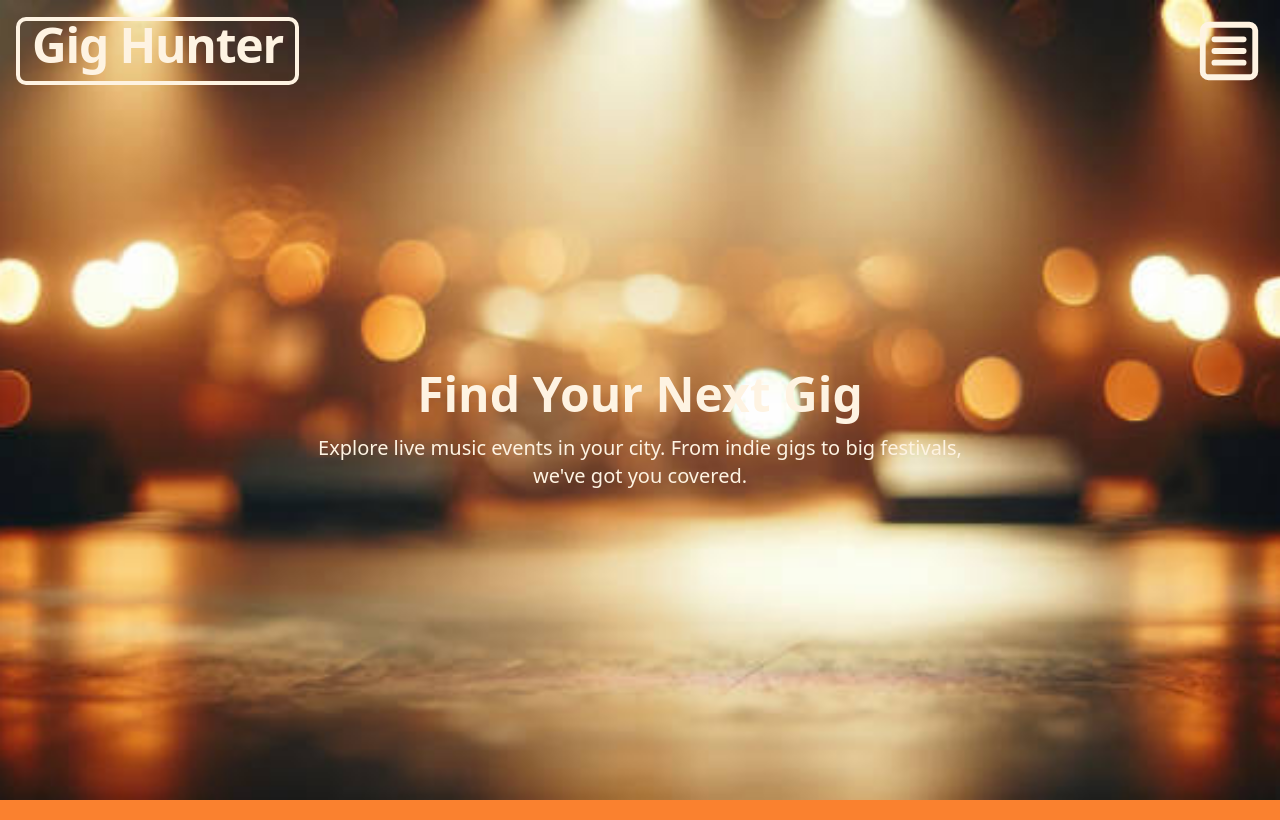
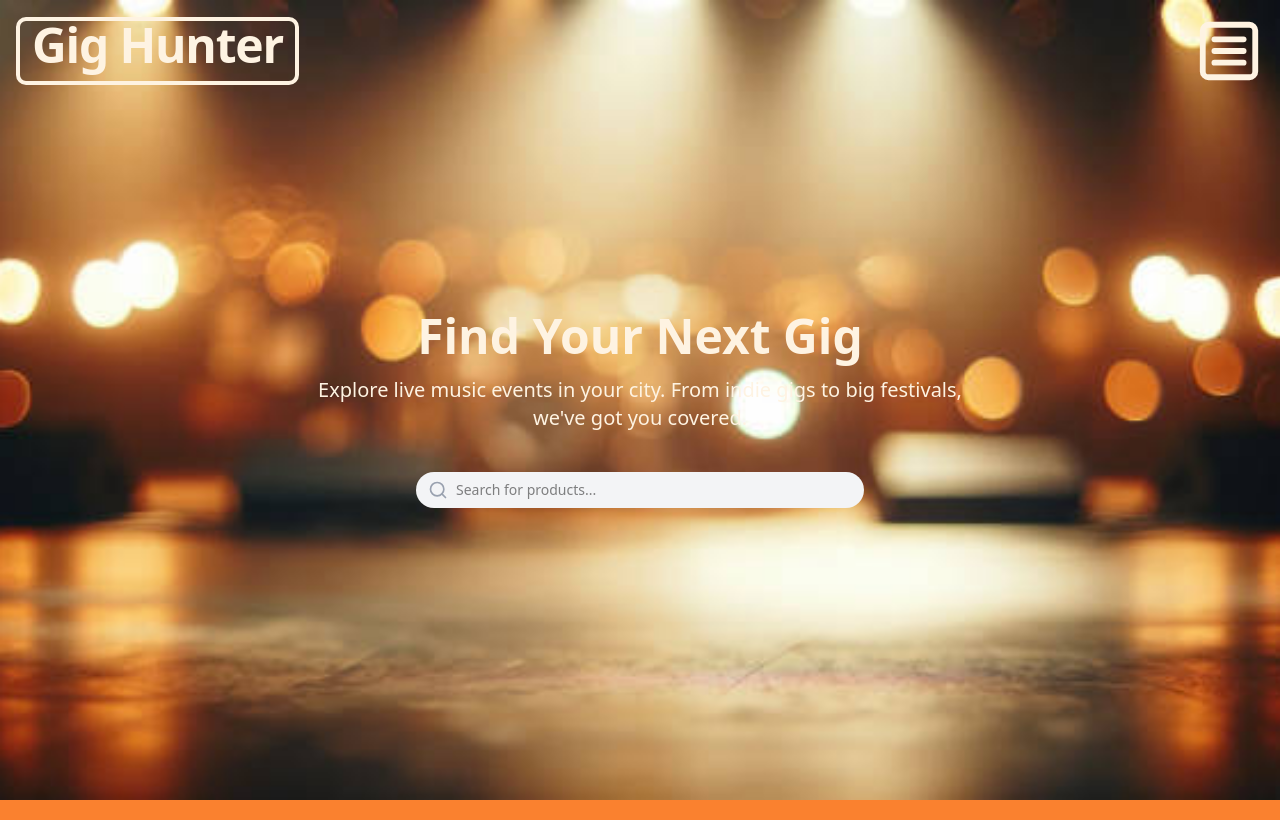
Before and after one commit to fdrcbrbr/Gig-Hunter, a Next.js app: page / in a window 1280 px wide. Built offline with nearby package versions, Linux system fonts and the light colour scheme.

Commit message:
Saving last about hero

```diff
--- a/package.json
+++ b/package.json
@@ -10,15 +10,19 @@
   },
   "dependencies": {
     "@radix-ui/react-slot": "^1.2.3",
+    "@uidotdev/usehooks": "^2.4.1",
     "class-variance-authority": "^0.7.1",
     "clsx": "^2.1.1",
+    "debounce": "^2.2.0",
     "embla-carousel-react": "^8.6.0",
+    "lodash.debounce": "^4.0.8",
     "lucide-react": "^0.545.0",
     "next": "15.5.4",
     "react": "19.1.0",
     "react-dom": "19.1.0",
     "tailwind-merge": "^3.3.1",
-    "tailwindcss-animate": "^1.0.7"
+    "tailwindcss-animate": "^1.0.7",
+    "use-debounce": "^10.0.6"
   },
   "devDependencies": {
     "@eslint/eslintrc": "^3",
--- a/src/components/hero.tsx
+++ b/src/components/hero.tsx
@@ -1,14 +1,15 @@
+import SearchBar from "./ui/search";
 
-// components/Hero.jsx
 export default function Hero() {
   return (
     <div className="w-full min-h-[70vh] p-4 flex flex-col items-center justify-center text-center">
-      <h1 className="text-[var(--color-cream)] text-5xl font-bold mb-4">
+      <h2 className="text-[var(--color-cream)] text-5xl font-bold mb-4">
         Find Your Next Gig
-      </h1>
+      </h2>
       <p className="text-[var(--color-cream)] text-xl max-w-2xl">
         Explore live music events in your city. From indie gigs to big festivals, we&apos;ve got you covered.
       </p>
+      <SearchBar/>
     </div>
   );
 }
--- /dev/null
+++ b/src/components/ui/search.tsx
@@ -0,0 +1,38 @@
+"use client";
+
+import { useSearchParams, usePathname, useRouter } from "next/navigation";
+import { SearchIcon } from "lucide-react";
+import { useDebouncedCallback } from "use-debounce";
+
+export default function SearchBar() {
+  const searchParams = useSearchParams();
+  const pathname = usePathname();
+  const { replace } = useRouter();
+
+  const handleSearch = useDebouncedCallback((term: string) => {
+    const params = new URLSearchParams(searchParams);
+    if (term) {
+      params.set("query", term);
+    } else {
+      params.delete("query");
+    }
+    replace(`${pathname}?${params.toString()}`);
+  }, 300);
+
+  return (
+    <div className="flex justify-center w-full my-10">
+      <div className="relative w-full max-w-md">
+        <input
+          type="text"
+          placeholder="Search for products..."
+          defaultValue={searchParams.get("query")?.toString() || ""}
+          onChange={(e) => handleSearch(e.target.value)}
+          className="w-full rounded-full bg-gray-100 py-2 pl-10 pr-4 text-sm focus:outline-none focus:ring-2 focus:ring-gray-300"
+        />
+        <div className="absolute inset-y-0 left-0 flex items-center pl-3 pointer-events-none">
+          <SearchIcon className="h-5 w-5 text-gray-400" />
+        </div>
+      </div>
+    </div>
+  );
+}
```
Also changed, not shown: 1 other file (tests, documents, lock files or other folders).
